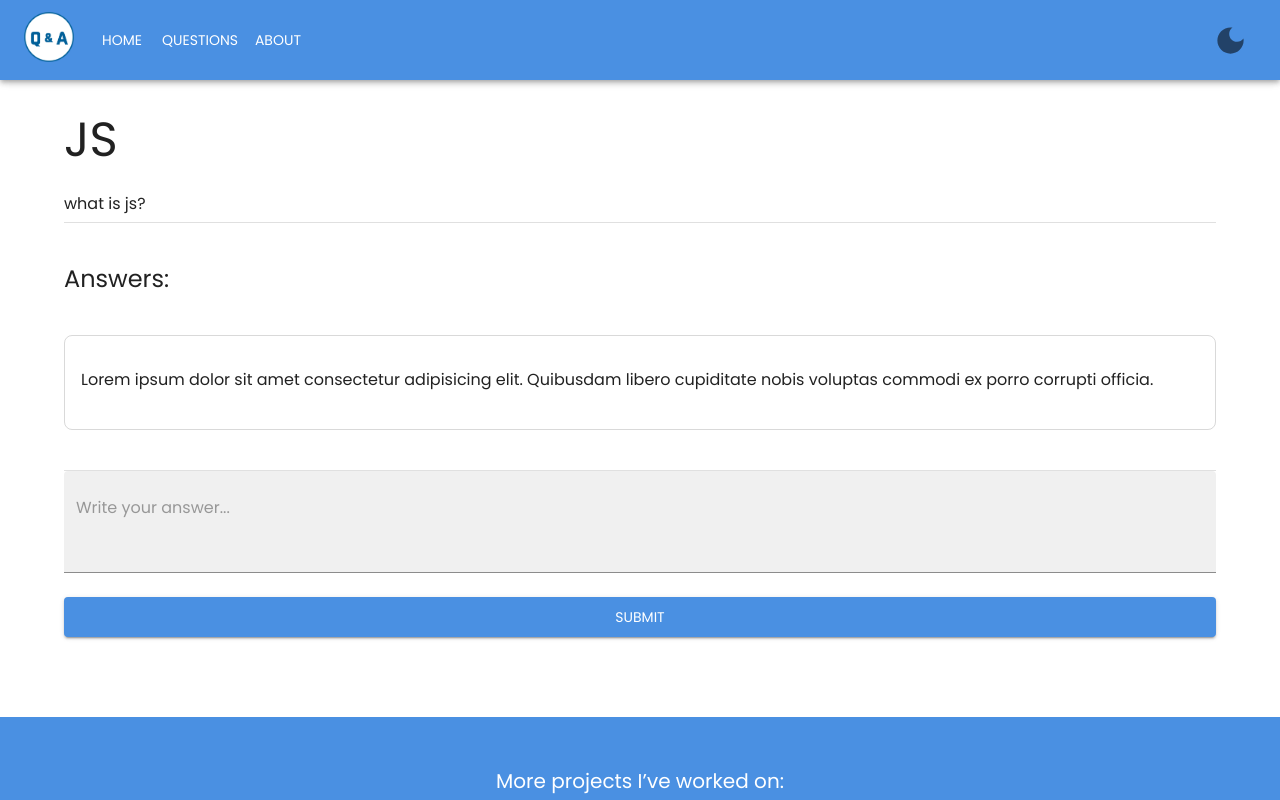
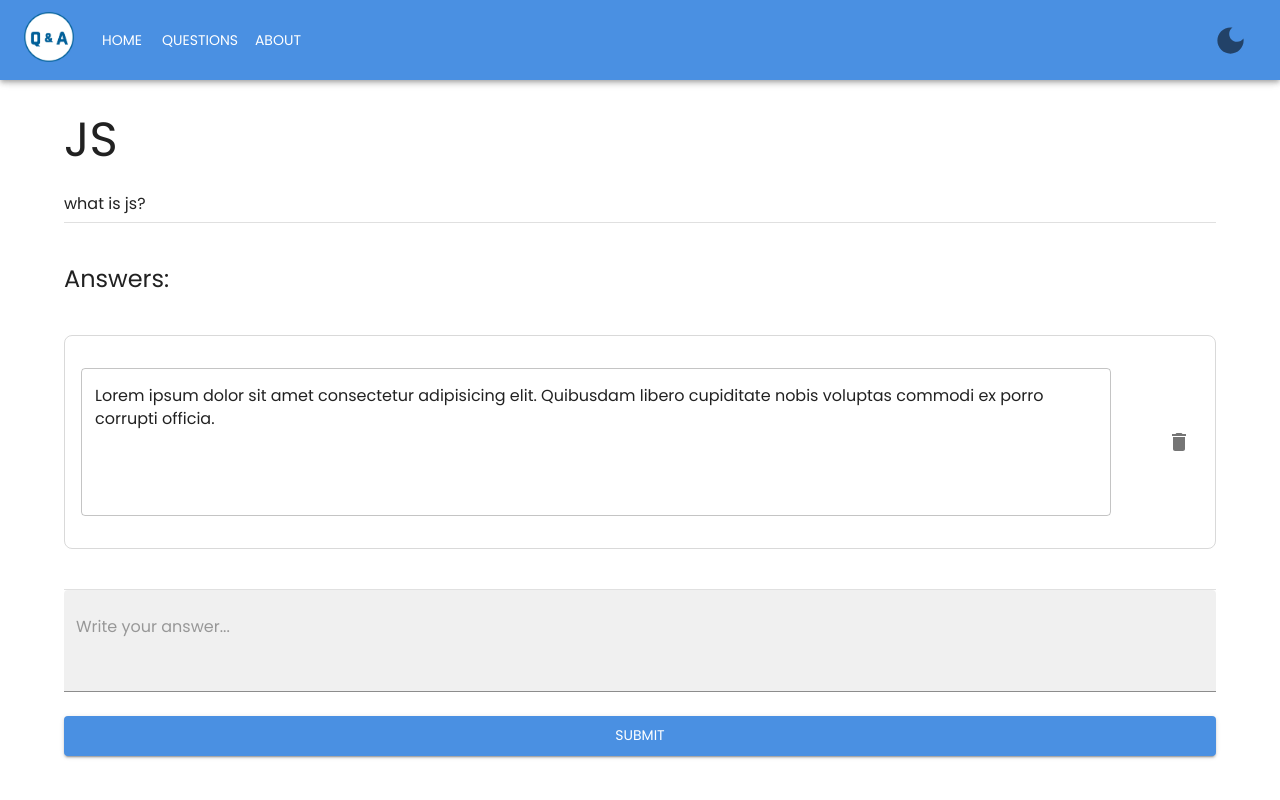
Before and after one commit to khashayaryaghma/nextjs-team-homework, a Next.js app: page /questions/1 in a window 1280 px wide. Shown: the top 800 px of the page. Built offline with nearby package versions, Linux system fonts and the light colour scheme.

Commit message:
add edit and delete answers

```diff
--- a/app/api/v1/q&a/[id]/route.js
+++ b/app/api/v1/q&a/[id]/route.js
@@ -12,12 +12,30 @@ export async function GET(req, { params }) {
 export async function PATCH(req, { params }) {
   const body = await req.json();
   const index = data.findIndex((user) => user.id === params.id);
+
+  const searchParams = req.nextUrl.searchParams;
+  const query = searchParams.get("editA");
+  if (query) {
+    const ansIn = data[index].answers.findIndex((ans) => ans.id === query);
+    data[index].answers[ansIn].ansText = body.text;
+    const editedAns = data[index].answers[ansIn];
+    return Response.json(editedAns);
+  }
+
   data[index].answers.push({ ...body, id: v4() });
   return Response.json(data[index]);
 }
 
 export async function DELETE(req, { params }) {
   const index = data.findIndex((user) => user.id === params.id);
+  const searchParams = req.nextUrl.searchParams;
+  const query = searchParams.get("delA");
+  if (query) {
+    const ansIn = data[index].answers.findIndex((ans) => ans.id === query);
+    data[index].answers.splice(ansIn, 1);
+    const deletedAns = data[index].answers[ansIn];
+    return Response.json(deletedAns);
+  }
   const deleted = data[index];
   data.splice(index, 1);
   return Response.json(deleted);
--- a/components/Answers.jsx
+++ b/components/Answers.jsx
@@ -1,7 +1,12 @@
-import { Box, Divider, Stack, Typography } from "@mui/material";
+"use client";
+import { Box, Divider, IconButton, Stack, TextField, Typography } from "@mui/material";
 import AnsForm from "./AnsForm";
+import { Delete, Done, Edit } from "@mui/icons-material";
+import { delAns, editAns } from "@/utils/dataServices";
+import { useState } from "react";
 
 function Answers({ data }) {
+
   return (
     <>
       <Typography variant="h3" component="h1" mb={3} mt="7rem">
@@ -15,8 +20,40 @@ function Answers({ data }) {
       <Stack gap={"2rem"} mt={5}>
         {data?.answers?.map((el) => (
           <Box key={el.id}>
-            <Stack mb={5} padding="2rem 1rem" sx={{ border: "0.5px solid rgba(128, 128, 128, 0.302)", borderRadius: "8px" }}>
-              <Typography gutterBottom>{el.ansText}</Typography>
+            <Stack
+              mb={5}
+              direction="row"
+              justifyContent="space-between"
+              alignItems="center"
+              gap="3rem"
+              padding="2rem 1rem"
+              sx={{ border: "0.5px solid rgba(128, 128, 128, 0.302)", borderRadius: "8px" }}
+            >
+
+                <TextField
+                  defaultValue={el.ansText}
+                  multiline
+                  rows={5}
+                  fullWidth
+                  onChange={(e) => {
+                    editAns(e.target.value, data.id, el.id);
+                  }}
+                />
+              <Stack direction="row" gap={1}>
+                <IconButton
+                  onClick={async () => {
+                    await delAns(data.id, el.id);
+                  }}
+                  sx={{
+                    cursor: "pointer",
+                    ":hover": {
+                      color: "red",
+                    },
+                  }}
+                >
+                  <Delete />
+                </IconButton>
+              </Stack>
             </Stack>
             <Divider />
           </Box>
--- a/utils/dataServices.js
+++ b/utils/dataServices.js
@@ -31,3 +31,12 @@ export async function postAns(ques, id) {
 
   revalidateTag("ans");
 }
+
+export async function delAns(id, ansId) {
+  await fetch(`${url}/${id}?delA=${ansId}`, { method: "DELETE" });
+  revalidateTag("ans");
+}
+export async function editAns(body, id, ansId) {
+  await fetch(`${url}/${id}?editA=${ansId}`, { method: "PATCH", body: JSON.stringify({ text: body }) });
+  revalidateTag("ans");
+}
```
